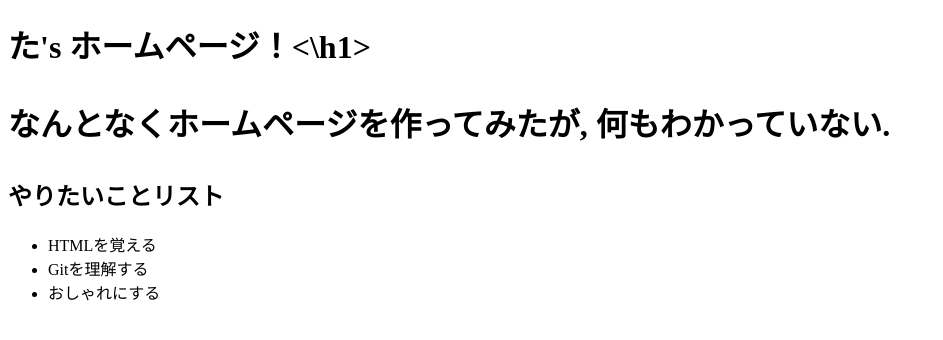
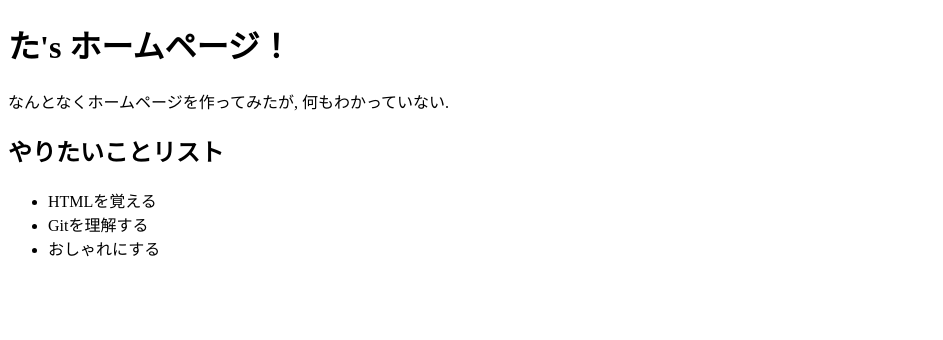
Before and after one commit to 5-take-s/mysite, a plain HTML site: page index.html in a window 1280 px wide. Shown: the whole page, without its empty margins (0-943 px from the left). Drawn offline with Linux system fonts and the light colour scheme.

Commit message:
バックスラッシュ訂正

```diff
--- a/index.html
+++ b/index.html
@@ -6,7 +6,7 @@
     <title>た's<h1>ホームページ！</title>
 </head>
 <body>
-    <h1>た's ホームページ！<\h1>
+    <h1>た's ホームページ！</h1>
 
     <p>なんとなくホームページを作ってみたが, 何もわかっていない. </p>
 
```
